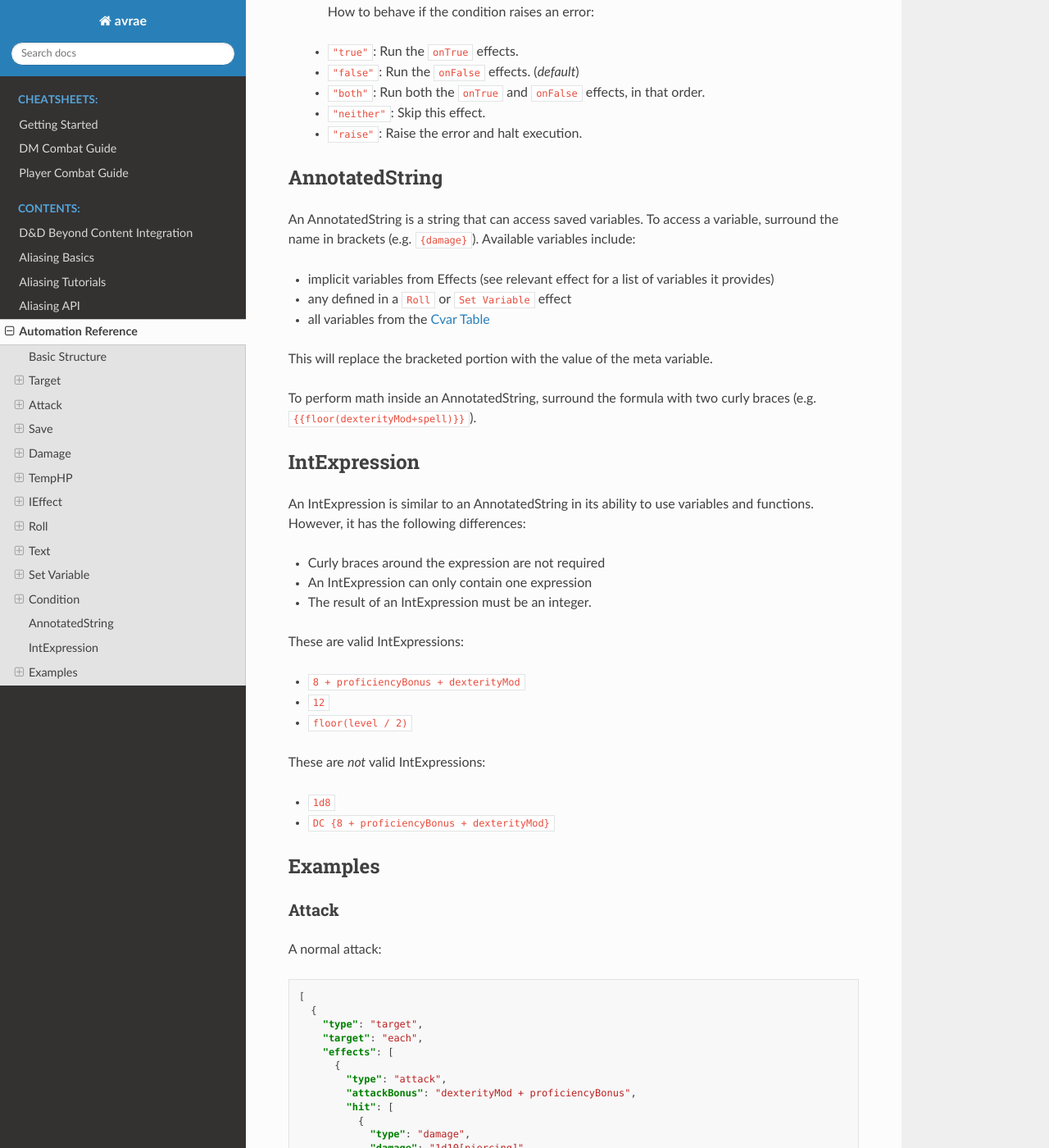
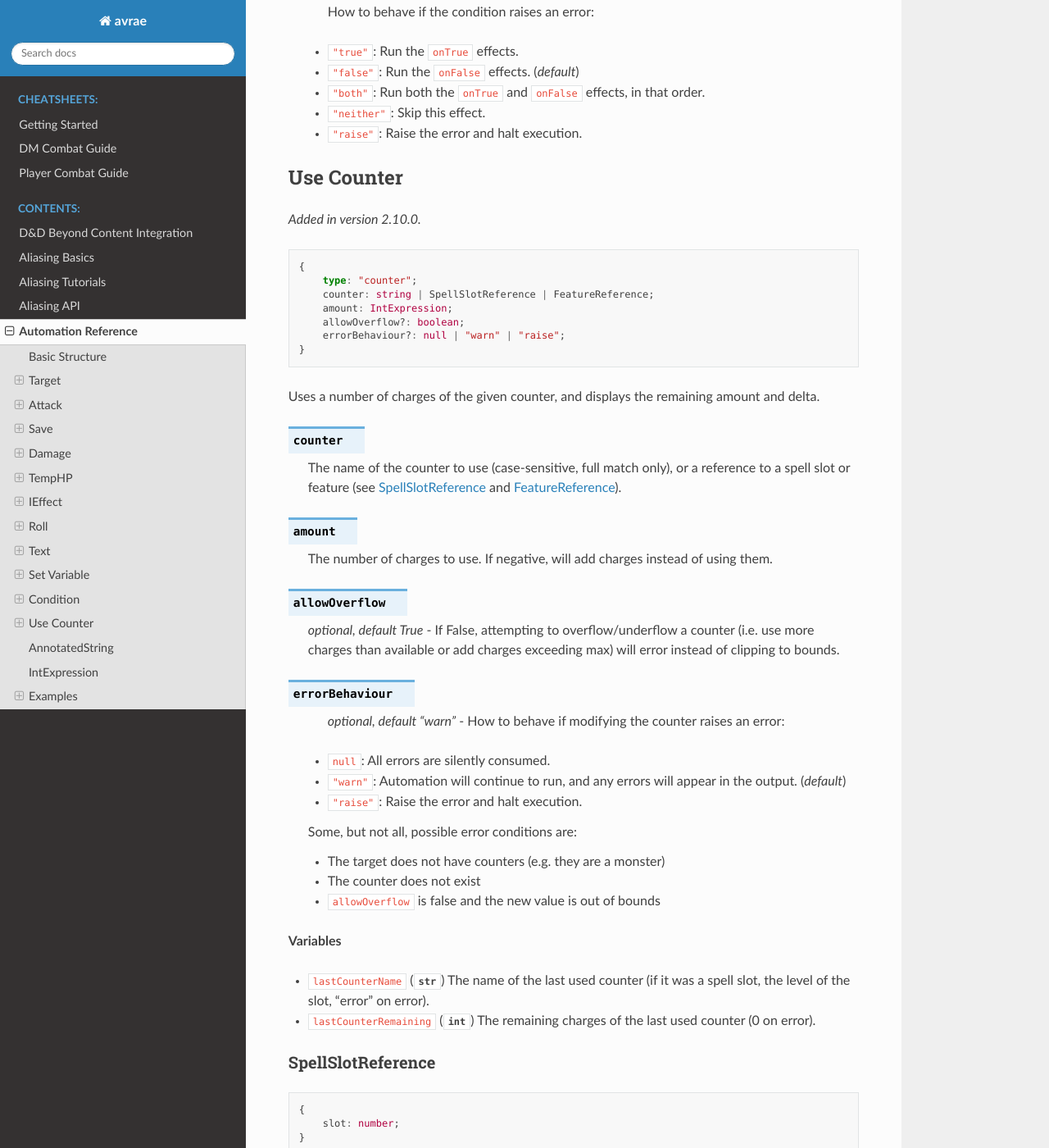
Before and after one commit to avrae/avrae, a Sphinx documentation site: the page built from docs/automation_ref.rst, in a window 1280 px wide and 1400 px high, scrolled down 7192 px. Shown: the whole window at 82% size. Built offline with Sphinx 7.4.7 and the Read the Docs theme 2.0.0, drawn with Linux system fonts in a browser that asks for light colours; some of the changed text lies outside the part shown.

Commit message:
docs[automation]: draft Use Counter
See #917

```diff
--- a/docs/automation_ref.rst
+++ b/docs/automation_ref.rst
@@ -341,6 +341,93 @@ Run certain effects if a special condition is met, or other effects otherwise.
     - ``"neither"``: Skip this effect.
     - ``"raise"``: Raise the error and halt execution.
 
+Use Counter
+-----------
+.. versionadded:: 2.10.0
+
+.. code-block:: typescript
+
+    {
+        type: "counter";
+        counter: string | SpellSlotReference | FeatureReference;
+        amount: IntExpression;
+        allowOverflow?: boolean;
+        errorBehaviour?: null | "warn" | "raise";
+    }
+
+Uses a number of charges of the given counter, and displays the remaining amount and delta.
+
+.. attribute:: counter
+
+    The name of the counter to use (case-sensitive, full match only), or a reference to a spell slot or feature
+    (see :ref:`SpellSlotReference` and :ref:`FeatureReference`).
+
+.. attribute:: amount
+
+     The number of charges to use. If negative, will add charges instead of using them.
+
+.. attribute:: allowOverflow
+
+     *optional, default True* - If False, attempting to overflow/underflow a counter (i.e. use more charges than
+     available or add charges exceeding max) will error instead of clipping to bounds.
+
+.. attribute:: errorBehaviour
+
+     *optional, default "warn"* - How to behave if modifying the counter raises an error:
+
+    - ``null``: All errors are silently consumed.
+    - ``"warn"``: Automation will continue to run, and any errors will appear in the output. (*default*)
+    - ``"raise"``: Raise the error and halt execution.
+
+    Some, but not all, possible error conditions are:
+
+    - The target does not have counters (e.g. they are a monster)
+    - The counter does not exist
+    - ``allowOverflow`` is false and the new value is out of bounds
+
+**Variables**
+
+- ``lastCounterName`` (:class:`str`) The name of the last used counter (if it was a spell slot, the level of the slot, "error" on error).
+- ``lastCounterRemaining`` (:class:`int`) The remaining charges of the last used counter (0 on error).
+
+.. _SpellSlotReference:
+
+SpellSlotReference
+^^^^^^^^^^^^^^^^^^
+
+.. code-block:: typescript
+
+    {
+        slot: number;
+    }
+
+.. attribute:: slot
+
+    The level of the spell slot to reference (``[1..9]``).
+
+.. _FeatureReference:
+
+FeatureReference
+^^^^^^^^^^^^^^^^
+
+.. code-block:: typescript
+
+    {
+        feature: "class" | "race" | "item";
+        featureId: number;
+    }
+
+In most cases, a ``FeatureReference`` should not be constructed manually; use the Automation editor to select a
+feature instead.
+
+.. attribute:: feature
+
+    The type of feature referenced.
+
+.. attribute:: featureId
+
+    The DDB entity ID of the feature referenced.
+
 AnnotatedString
 ---------------
 An AnnotatedString is a string that can access saved variables.
```
